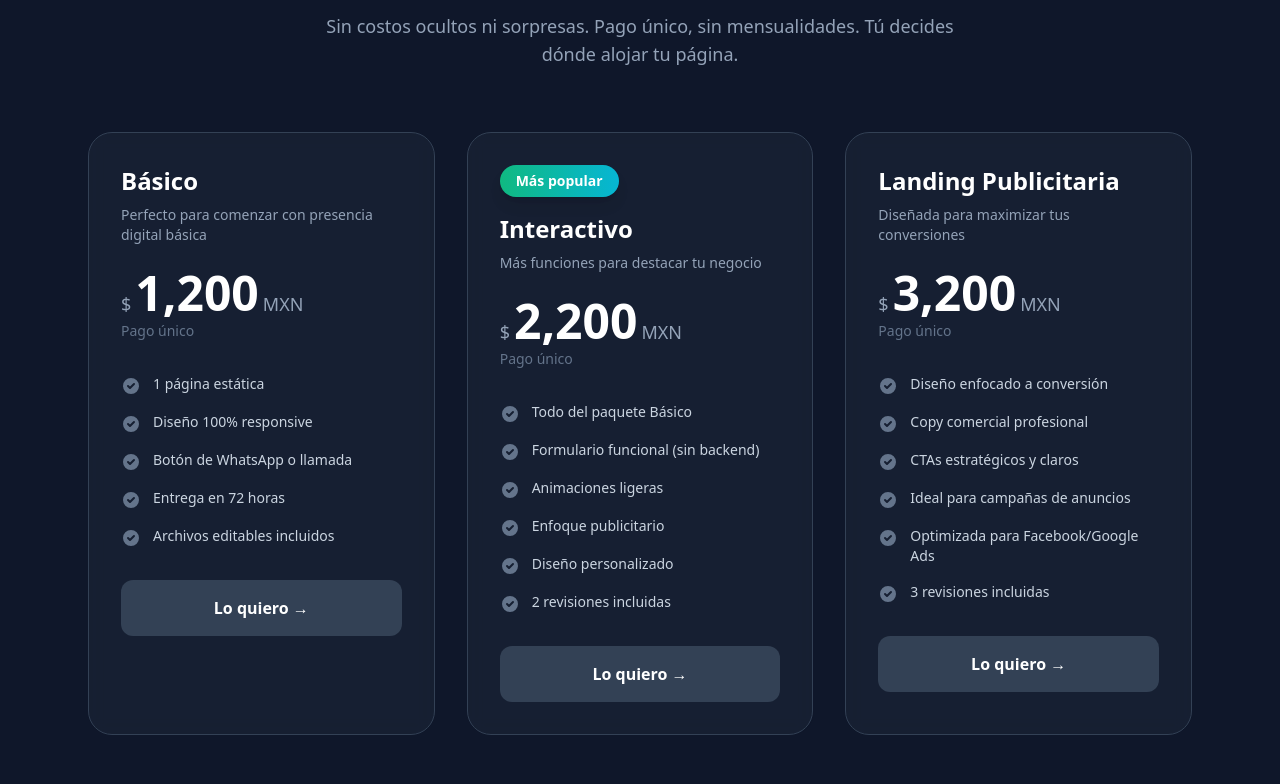
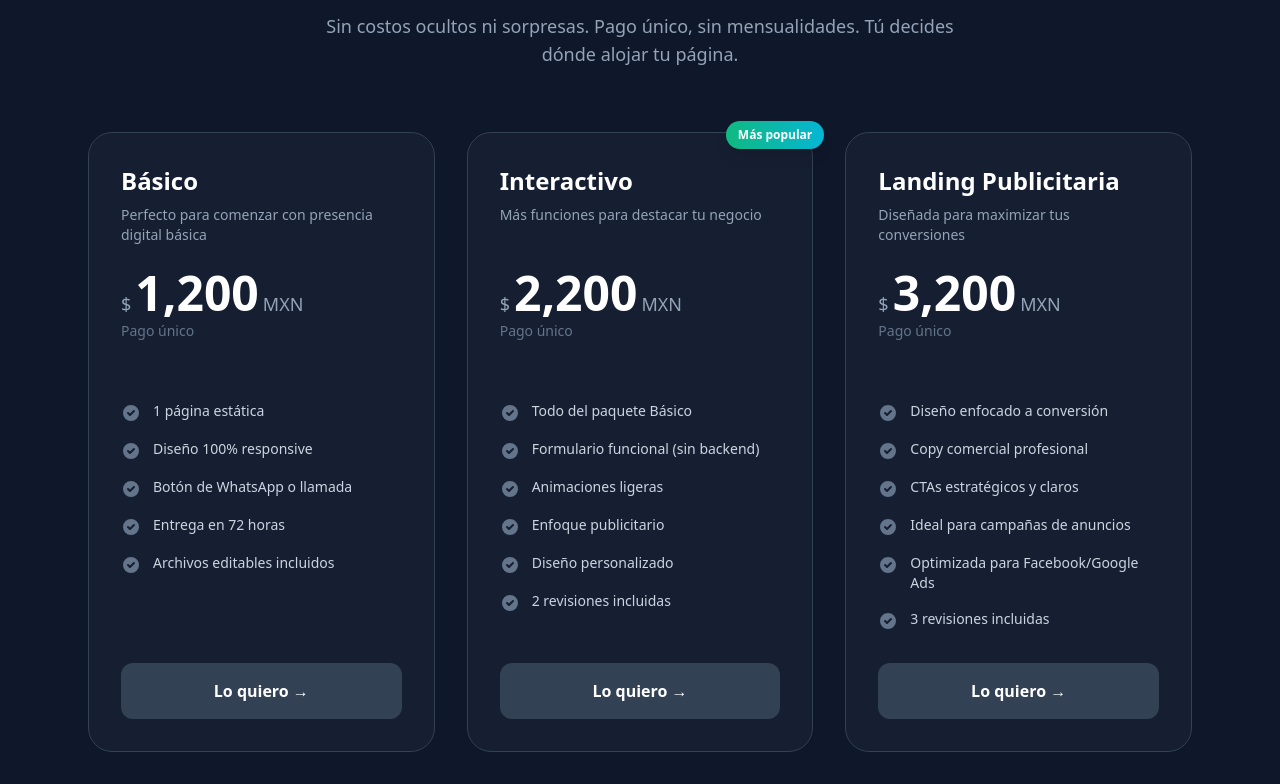
Before and after one commit to Luiszepedaxd/assistflowmx-webseller, a React (Vite) app: page / in a window 1280 px wide. Shown: the part 1925-2709 px from the top of the page. Built offline with nearby package versions, Linux system fonts and the light colour scheme.

Commit message:
feat: Alinear cards de precios y mover badge 'MÃ¡s popular' a esquina superior derecha

```diff
--- a/src/components/PricingSection.jsx
+++ b/src/components/PricingSection.jsx
@@ -34,25 +34,25 @@ const PricingSection = () => {
             return (
               <div
                 key={index}
-                className="relative bg-slate-800/50 backdrop-blur border border-slate-700 rounded-3xl p-8 transition-all duration-300 hover:-translate-y-2 hover:border-emerald-500/50 hover:shadow-xl hover:shadow-emerald-500/10"
+                className="relative bg-slate-800/50 backdrop-blur border border-slate-700 rounded-3xl p-8 transition-all duration-300 hover:-translate-y-2 hover:border-emerald-500/50 hover:shadow-xl hover:shadow-emerald-500/10 flex flex-col"
               >
-                {/* Badge recomendado - dentro de la card */}
+                {/* Badge recomendado - sticker en esquina superior derecha */}
                 {pkg.recommended && (
-                  <div className="mb-4">
-                    <span className="inline-block bg-gradient-to-r from-emerald-500 to-cyan-500 text-white text-sm font-semibold px-4 py-1.5 rounded-full shadow-lg">
+                  <div className="absolute -top-3 -right-3 z-10 group-hover:scale-110 transition-transform duration-300">
+                    <span className="inline-block bg-gradient-to-r from-emerald-500 to-cyan-500 text-white text-xs font-semibold px-3 py-1.5 rounded-full shadow-lg">
                       Más popular
                     </span>
                   </div>
                 )}
 
-                {/* Nombre y descripción */}
-                <div className="mb-6">
+                {/* Nombre y descripción - altura fija */}
+                <div className="mb-6 min-h-[80px]">
                   <h3 className="text-2xl font-bold text-white mb-2">{pkg.name}</h3>
                   <p className="text-slate-400 text-sm">{pkg.description}</p>
                 </div>
 
-                {/* Precio */}
-                <div className="mb-8">
+                {/* Precio - altura fija */}
+                <div className="mb-8 min-h-[100px]">
                   <div className="flex items-baseline gap-1">
                     <span className="text-slate-400 text-lg">$</span>
                     <span className="text-5xl font-bold text-white">{pkg.price}</span>
@@ -61,8 +61,8 @@ const PricingSection = () => {
                   <span className="text-slate-500 text-sm">Pago único</span>
                 </div>
 
-                {/* Features */}
-                <ul className="space-y-4 mb-8">
+                {/* Features - crece para llenar espacio */}
+                <ul className="space-y-4 mb-8 flex-grow">
                   {pkg.features.map((feature, fIndex) => (
                     <li key={fIndex} className="flex items-start gap-3">
                       <svg className="w-5 h-5 flex-shrink-0 mt-0.5 text-slate-500" fill="currentColor" viewBox="0 0 20 20">
@@ -73,12 +73,12 @@ const PricingSection = () => {
                   ))}
                 </ul>
 
-                {/* CTA */}
+                {/* CTA - siempre al final */}
                 <a
                   href={whatsappLink}
                   target="_blank"
                   rel="noopener noreferrer"
-                  className="block w-full text-center py-4 rounded-xl font-semibold transition-all duration-200 bg-slate-700 hover:bg-slate-600 text-white"
+                  className="block w-full text-center py-4 rounded-xl font-semibold transition-all duration-200 bg-slate-700 hover:bg-slate-600 text-white mt-auto"
                 >
                   Lo quiero →
                 </a>
```
